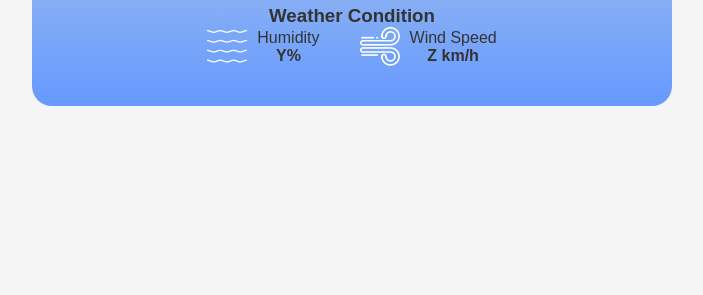
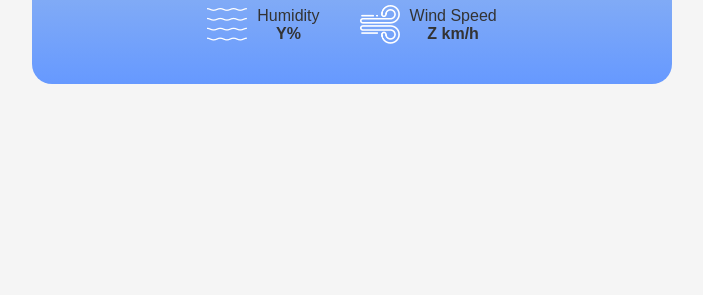
Before and after one commit to sky9891/weather1, a plain HTML site: page index.html in a window 1280 px wide. Shown: the part 505-800 px from the top of the page, without its empty margins (288-991 px from the left). Drawn offline with Linux system fonts and the light colour scheme.

Commit message:
Update index.html

```diff
--- a/index.html
+++ b/index.html
@@ -32,8 +32,7 @@
       <img src="images/clear.png" alt="sunny" class="weather-icon" />
       <h1 class="city">City</h1>
       <h2 class="temp">X°C</h2>
-      <!-- 🟡 Live Weather Condition -->
-      <h3 class="condition">Weather Condition</h3>
+
 
       <!-- ✅ RESPONSIVE UPDATE: Group humidity and wind side-by-side -->
       <div class="detail">
```
